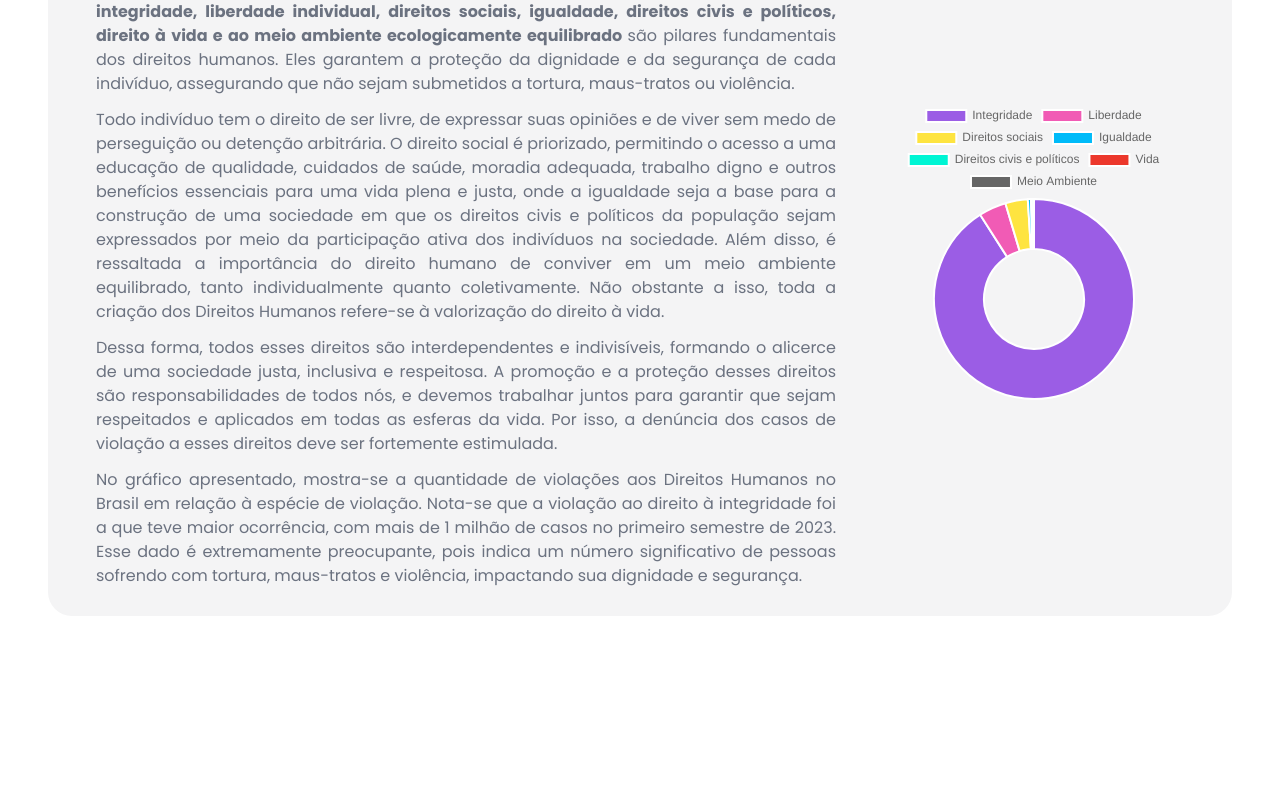
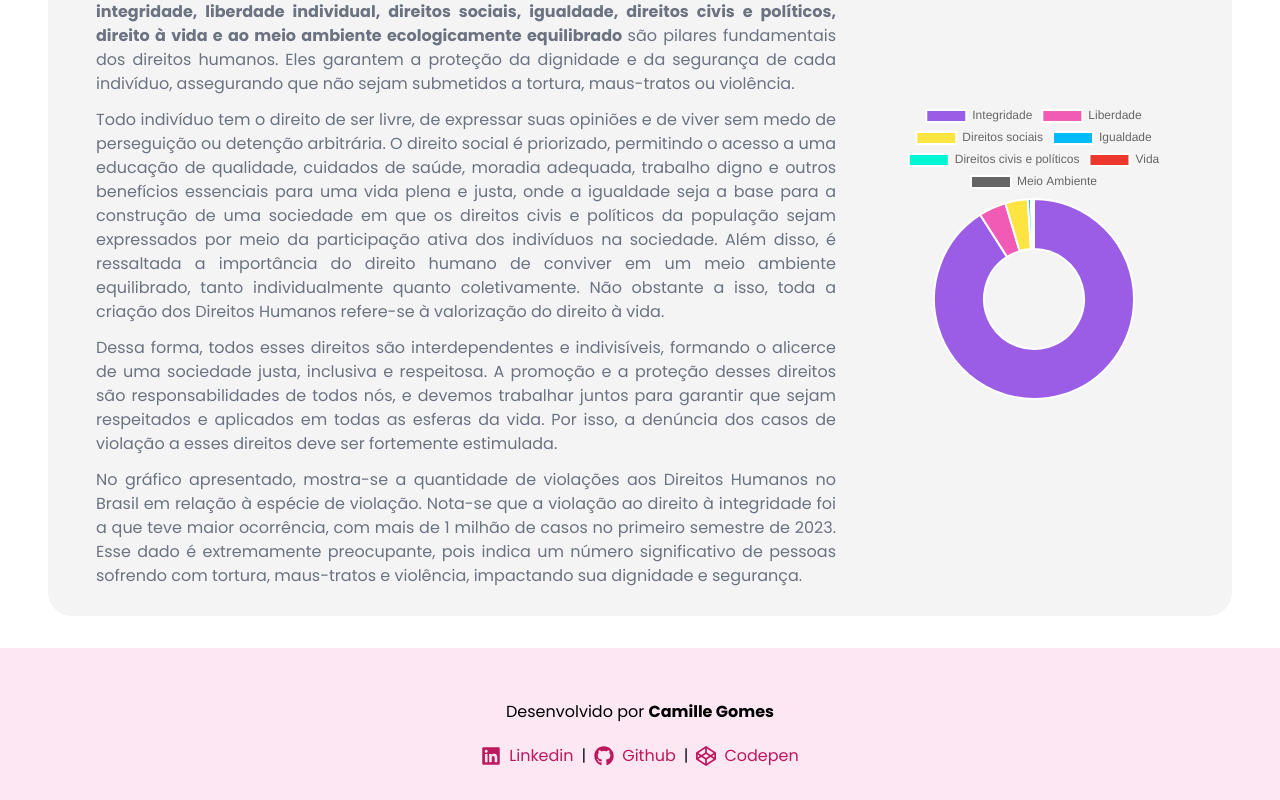
Before and after one commit to Camille846/mapeamento-denuncias, a React (Vite) app: page / in a window 1280 px wide. Shown: the part 1265-2065 px from the top of the page. Before the commit the page ends 1921 px from the top, so only its background shows below. Built offline with nearby package versions, Linux system fonts and the light colour scheme.

Commit message:
Feat: add footer component

```diff
--- a/src/components/Cards.jsx
+++ b/src/components/Cards.jsx
@@ -1,8 +1,8 @@
 import Json from '../dados.json'
 import { Chart as ChartJS, CategoryScale, Tooltip, Legend, LinearScale,BarElement,Title,ArcElement } from "chart.js";
 import { Bar, Doughnut } from 'react-chartjs-2';
-import { useForm } from "react-hook-form";
-import {useState,useEffect } from 'react'
+import {useState,useEffect } from 'react';
+import { Footer } from './Footer';
 
 ChartJS.register(
   CategoryScale,
@@ -112,7 +112,7 @@ export const Cards = () => {
 
   return (
     <div>
-      <div className='flex-col items-center px-12 text-center mt-16 justify-center mb-10'>
+      <div className='flex-col items-center px-12 text-center mt-16 justify-center mb-8'>
         <h1 className="font-bold mb-1 text-2xl text-gray-900">Promovendo os Direitos Humanos</h1>
         <h2 className='text-lg mb-5 font-semibold text-gray-700'>Mapeamento de Casos e Denúncias dos Direitos Humanos</h2>
         <p className='text-gray-500 text-justify px-12'>
@@ -173,6 +173,7 @@ export const Cards = () => {
           </div>
         </div>
       </div>
+     <Footer />
     </div>
   )
 }
--- /dev/null
+++ b/src/components/Footer.jsx
@@ -0,0 +1,33 @@
+import { FaLinkedin, FaGithub, FaCodepen } from 'react-icons/fa'
+
+export const Footer = () => {
+  return (
+    <div>
+        <footer>
+            <div className='flex flex-col items-center justify-between  bg-pink-100 py-8'>
+                <div className='flex flex-col items-center justify-center mt-5'>
+                    <h2>Desenvolvido por <span className='font-bold'>Camille Gomes</span></h2>
+                </div>
+                <div className='flex flex-row items-center justify-center mt-5'>
+                    <span className='flex flex-row gap-2 items-center text-pink-700'>
+                        <a href="https://www.linkedin.com/in/camillegomes/" target='_blank' className='flex flex-row gap-2 items-center'>
+                            <FaLinkedin size={20} />
+                            Linkedin
+                        </a>
+                        <p className='text-gray-900'>|</p>
+                        <a href="https://github.com/Camille846" target='_blank' className='flex flex-row gap-2 items-center'>
+                            <FaGithub size={20} />
+                            Github
+                        </a>
+                        <p className='text-gray-900'>|</p>
+                        <a href="https://codepen.io/CamilleGomes" target='_blank' className='flex flex-row gap-2 items-center'>
+                            <FaCodepen size={20} />
+                            Codepen
+                        </a>
+                    </span>
+                </div>
+            </div>
+      </footer>
+    </div>
+  )
+}
```
